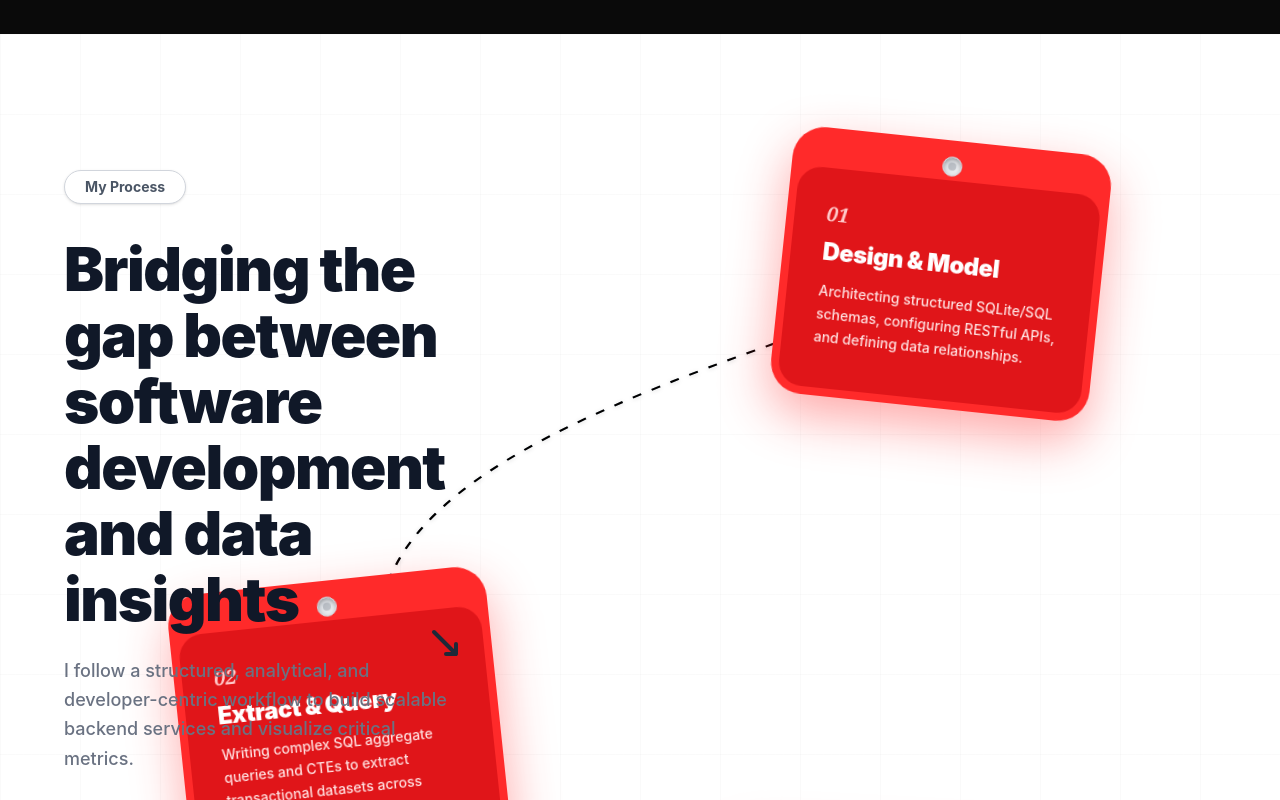
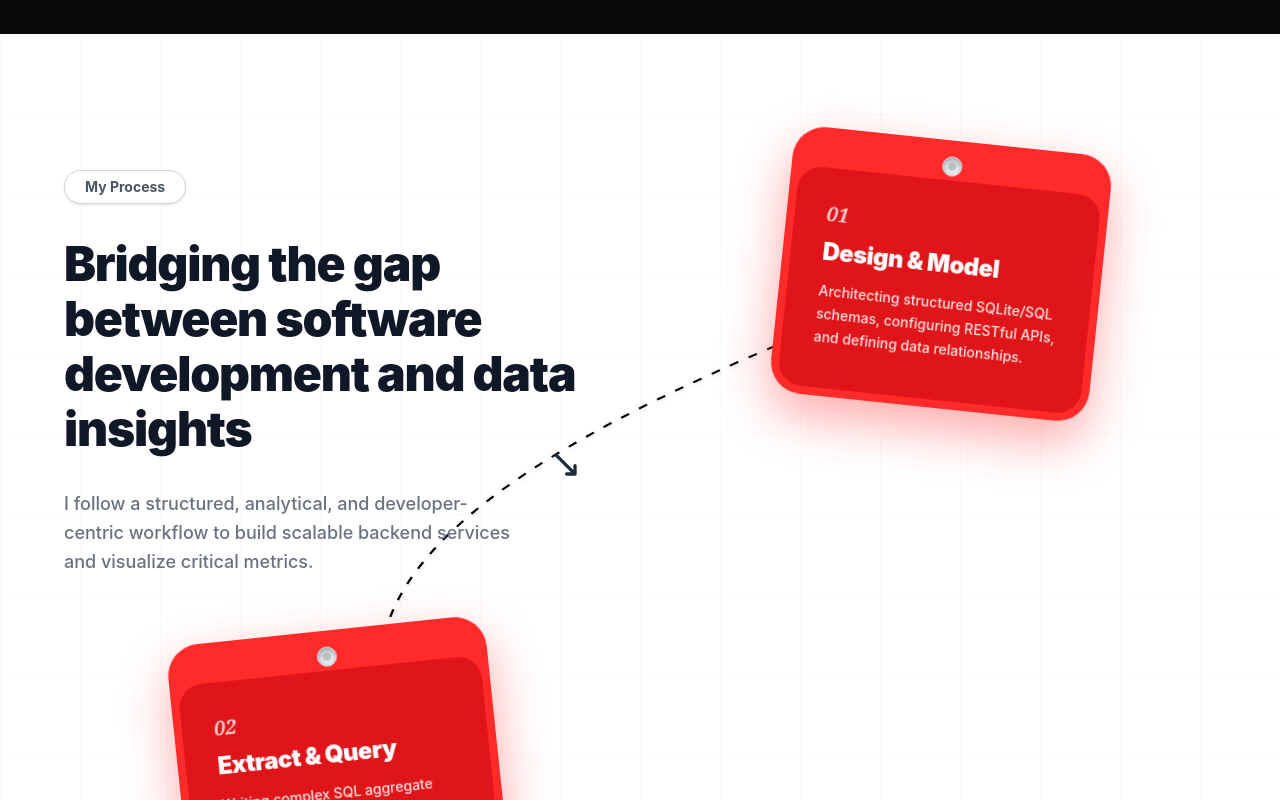
Before and after one commit to saiteja9154/sai-teja-portfolio, a React (Vite) app: page / in a window 1280 px wide. Shown: the part 2400-3200 px from the top of the page. Built offline with nearby package versions, Linux system fonts and the light colour scheme; no server answers.

Commit message:
update some changes in ui

```diff
--- a/src/components/Services.jsx
+++ b/src/components/Services.jsx
@@ -78,35 +78,35 @@ const Services = () => {
       ref={containerRef}
       className="bg-white pt-24 pb-32 px-6 md:px-12 w-full relative overflow-hidden font-sans bg-[linear-gradient(to_right,#8080800a_1px,transparent_1px),linear-gradient(to_bottom,#8080800a_1px,transparent_1px)] bg-[size:80px_80px]"
     >
-      <div className="max-w-6xl mx-auto relative md:h-[1350px]">
+      <div className="max-w-6xl mx-auto relative lg:h-[1450px] h-auto">
 
         {/* Header Content */}
-        <div data-aos="fade-up" className="md:absolute top-10 left-0 md:w-[450px] z-20 mb-16 md:mb-0">
+        <div data-aos="fade-up" className="lg:absolute top-10 left-0 lg:w-[500px] xl:w-[550px] z-20 mb-16 lg:mb-0">
           <div className="inline-block border border-gray-300 rounded-full px-5 py-1.5 text-sm text-gray-600 font-bold mb-8 shadow-sm bg-white">
             {skillsContent.badge}
           </div>
-          <h2 className="text-4xl md:text-5xl lg:text-6xl font-black text-gray-900 leading-[1.1] mb-6 tracking-tight relative">
+          <h2 className="text-3xl sm:text-4xl lg:text-5xl font-black text-gray-900 leading-[1.15] mb-8 tracking-tight relative">
             {skillsContent.heading}
             {/* Hand-drawn arrow */}
-            <svg className="absolute -bottom-10 right-10 w-12 h-12 text-gray-800" fill="none" stroke="currentColor" viewBox="0 0 24 24">
+            <svg className="absolute -bottom-8 right-6 w-10 h-10 text-gray-800" fill="none" stroke="currentColor" viewBox="0 0 24 24">
               <path strokeLinecap="round" strokeLinejoin="round" strokeWidth="2" d="M14 5l7 7m0 0l-7 7m7-7H3" className="hidden" />
               <path d="M4 4 Q 10 10 15 15 M 15 15 L 10 15 M 15 15 L 15 10" fill="none" stroke="currentColor" strokeWidth="2" strokeLinecap="round" strokeLinejoin="round" />
             </svg>
           </h2>
-          <p className="text-gray-500 text-base md:text-lg max-w-sm font-medium leading-relaxed">
+          <p className="text-gray-500 text-base md:text-lg max-w-md font-medium leading-relaxed">
             {skillsContent.description}
           </p>
         </div>
 
         {/* Desktop SVG Animated Dashed Line */}
         <svg
-          className="hidden md:block absolute top-0 left-0 w-full h-[1350px] pointer-events-none z-0"
-          viewBox="0 0 1000 1350"
+          className="hidden lg:block absolute top-0 left-0 w-full h-[1450px] pointer-events-none z-0"
+          viewBox="0 0 1000 1450"
           preserveAspectRatio="none"
         >
           {/* Faint background path (optional guide) */}
           <path
-            d="M 650,200 C 400,300 200,400 300,600 C 400,800 750,750 700,950 C 650,1150 400,1150 300,1200"
+            d="M 650,200 C 400,320 200,450 300,640 C 400,800 750,750 700,940 C 650,1190 400,1190 300,1260"
             fill="none"
             stroke="#cbd5e1"
             strokeWidth="2"
@@ -116,7 +116,7 @@ const Services = () => {
           {/* Mask to reveal the dashed path based on scroll */}
           <mask id="path-mask">
             <motion.path
-              d="M 650,200 C 400,300 200,400 300,600 C 400,800 750,750 700,950 C 650,1150 400,1150 300,1200"
+              d="M 650,200 C 400,320 200,450 300,640 C 400,800 750,750 700,940 C 650,1190 400,1190 300,1260"
               fill="none"
               stroke="white"
               strokeWidth="20"
@@ -126,7 +126,7 @@ const Services = () => {
 
           {/* The actual dashed line that gets revealed */}
           <path
-            d="M 650,200 C 400,300 200,400 300,600 C 400,800 750,750 700,950 C 650,1150 400,1150 300,1200"
+            d="M 650,200 C 400,320 200,450 300,640 C 400,800 750,750 700,940 C 650,1190 400,1190 300,1260"
             fill="none"
             stroke="black"
             strokeWidth="2"
@@ -138,7 +138,7 @@ const Services = () => {
 
         {/* Mobile Animated Vertical Dashed Line */}
         <svg
-          className="md:hidden absolute top-0 left-[50%] -translate-x-1/2 w-4 h-[100%] pointer-events-none z-0"
+          className="lg:hidden absolute top-0 left-[50%] -translate-x-1/2 w-4 h-[100%] pointer-events-none z-0"
           viewBox="0 0 4 100"
           preserveAspectRatio="none"
         >
@@ -172,14 +172,14 @@ const Services = () => {
         </svg>
 
         {/* Cards Container */}
-        <div className="flex flex-col gap-8 md:gap-12 items-center md:block relative z-10 w-full pt-4 md:pt-0 pb-12 md:pb-0">
+        <div className="flex flex-col gap-8 lg:gap-12 items-center lg:block relative z-10 w-full pt-4 lg:pt-0 pb-12 lg:pb-0">
 
           {skillsContent.cards.map((card, index) => {
             const positions = [
-              "md:absolute md:top-[10px] md:right-[5%] lg:right-[10%] rotate-2 md:rotate-6",
-              "md:absolute md:top-[450px] md:left-[5%] lg:left-[10%] -rotate-2 md:-rotate-6",
-              "md:absolute md:top-[700px] md:right-[5%] lg:right-[15%] rotate-1 md:rotate-3",
-              "md:absolute md:top-[1050px] md:left-[15%] lg:left-[25%] -rotate-1 md:-rotate-3",
+              "lg:absolute lg:top-[10px] lg:right-[5%] xl:right-[10%] rotate-2 lg:rotate-6",
+              "lg:absolute lg:top-[500px] lg:left-[5%] xl:left-[10%] -rotate-2 lg:-rotate-6",
+              "lg:absolute lg:top-[800px] lg:right-[5%] xl:right-[15%] rotate-1 lg:rotate-3",
+              "lg:absolute lg:top-[1120px] lg:left-[15%] xl:left-[25%] -rotate-1 lg:-rotate-3",
             ];
             const aosTypes = ["fade-left", "fade-right", "fade-left", "fade-right"];
             const aosDelays = ["100", "200", "300", "400"];
@@ -203,7 +203,7 @@ const Services = () => {
           <div
             data-aos="fade-in"
             data-aos-delay="600"
-            className="hidden md:block absolute top-[1250px] left-[60%] font-['Caveat',cursive] text-3xl text-gray-600 rotate-6"
+            className="hidden lg:block absolute top-[1330px] left-[60%] font-['Caveat',cursive] text-3xl text-gray-600 rotate-6"
           >
             {skillsContent.endText}
           </div>
```
